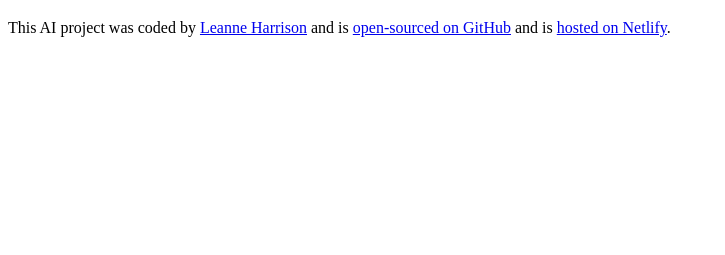
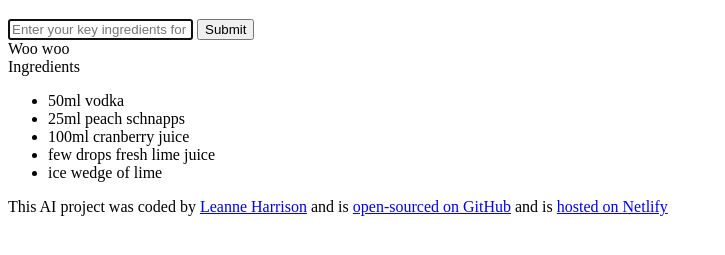
Before and after one commit to LeH0712/cocktail-recipe-generator, a plain HTML site: page index.html in a window 1280 px wide. Shown: the part 61-316 px from the top of the page, without its empty margins (0-725 px from the left). Drawn offline with Linux system fonts and the light colour scheme.

Commit message:
Added the basic HTML structure

```diff
--- a/index.html
+++ b/index.html
@@ -7,7 +7,34 @@
     <title>AI Cocktail Recipe Generator</title>
   </head>
   <body>
-    <h1>Create a Cocktail Recipe</h1>
+    <header>
+      <h1>Create a Cocktail Recipe</h1>
+    </header>
+
+    <main>
+      <form>
+        <input
+          type="text"
+          placeholder="Enter your key ingredients for your cocktail, such as Rum, pineapple etc."
+          autofocus
+          required
+          autocomplete="off"
+        />
+        <input type="submit" />
+      </form>
+      <div>
+        Woo woo
+        <br />
+        Ingredients
+        <ul>
+          <li>50ml vodka</li>
+          <li>25ml peach schnapps</li>
+          <li>100ml cranberry juice</li>
+          <li>few drops fresh lime juice</li>
+          <li>ice wedge of lime</li>
+        </ul>
+      </div>
+    </main>
 
     <footer>
       This AI project was coded by
@@ -23,7 +50,7 @@
         href="https://ai-cocktail-recipe-generator.netlify.app/"
         target="_blank"
         >hosted on Netlify</a
-      >.
+      >
     </footer>
 
     <script src="src/index.js"></script>
```
